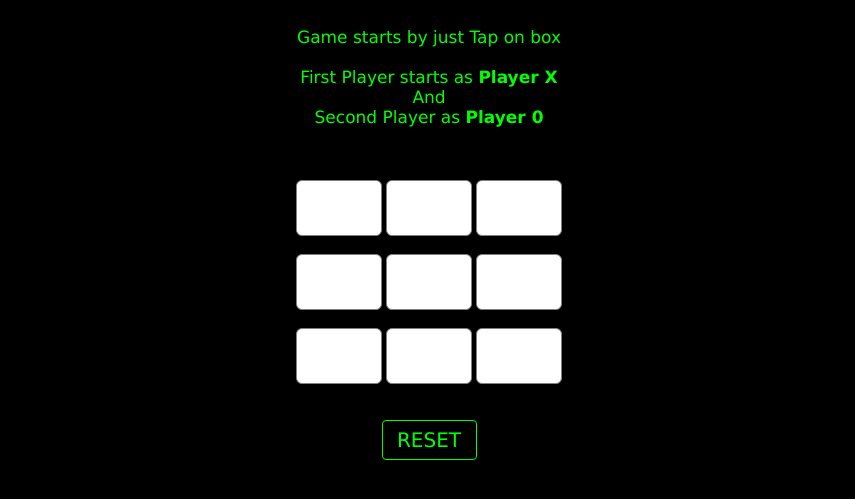
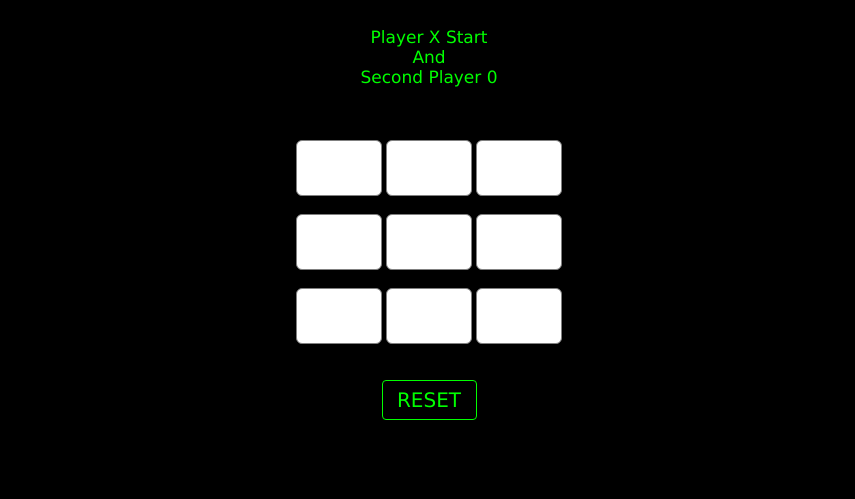
Before and after one commit to davidegiambona/tic-tac-toe, a plain HTML site: page index.html in a window 1280 px wide. Shown: the part 85-584 px from the top of the page, without its empty margins (211-1066 px from the left). Drawn offline with Linux system fonts and the light colour scheme.

Commit message:
Update index.html

```diff
--- a/index.html
+++ b/index.html
@@ -17,10 +17,7 @@
         <h1>TIC TAC TOE by GIAMBONA DAVIDE</h1>
 
         <!-- Game Instructions -->
-        <p id="ins">Game starts by just Tap on
-            box<br><br>First Player starts as
-            <b>Player X</b><br>And<br>Second
-            Player as <b>Player 0</b>
+        <p id="ins">Player X Start</b><br>And<br>Second Player 0</b>
         </p>
 
         <br><br>
```
